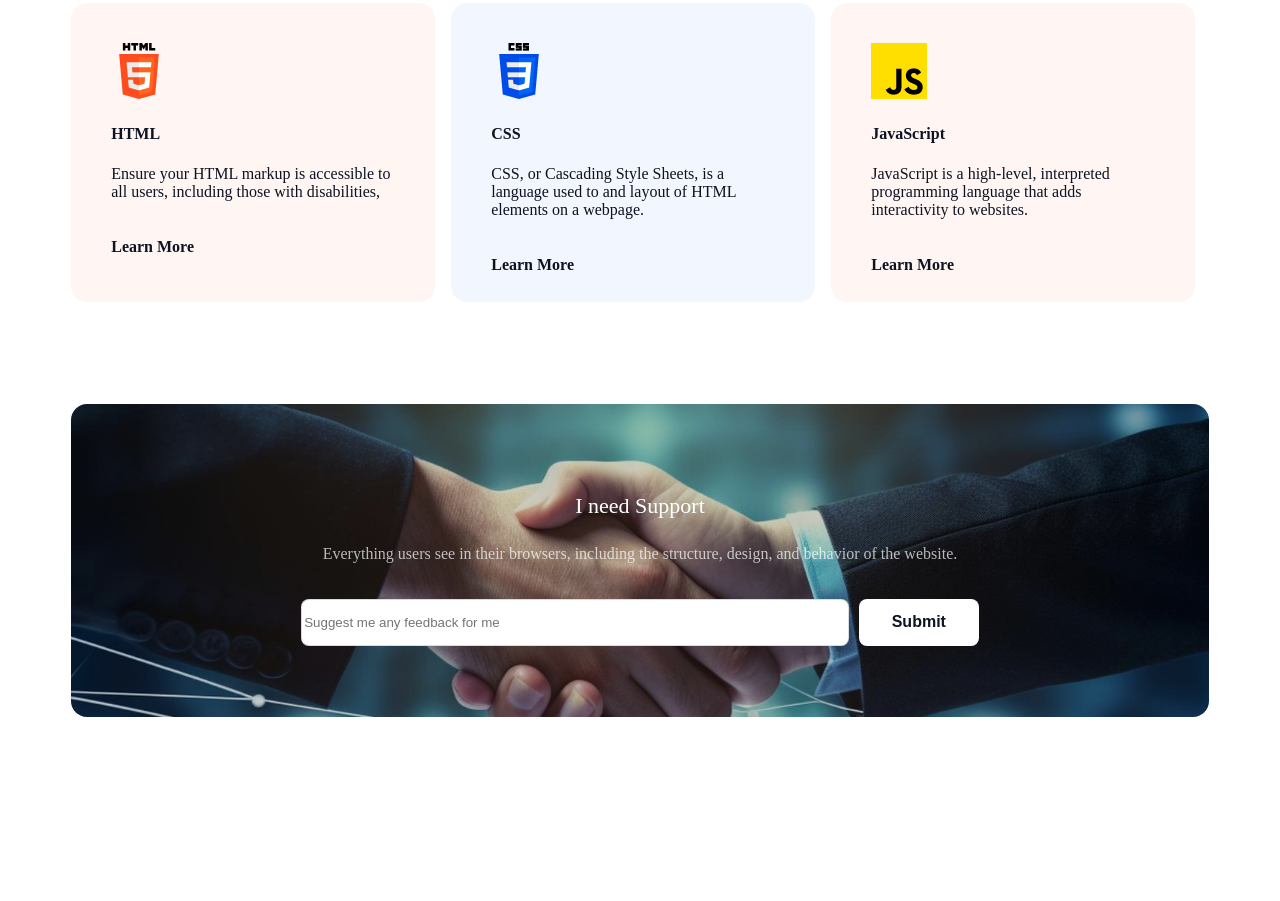
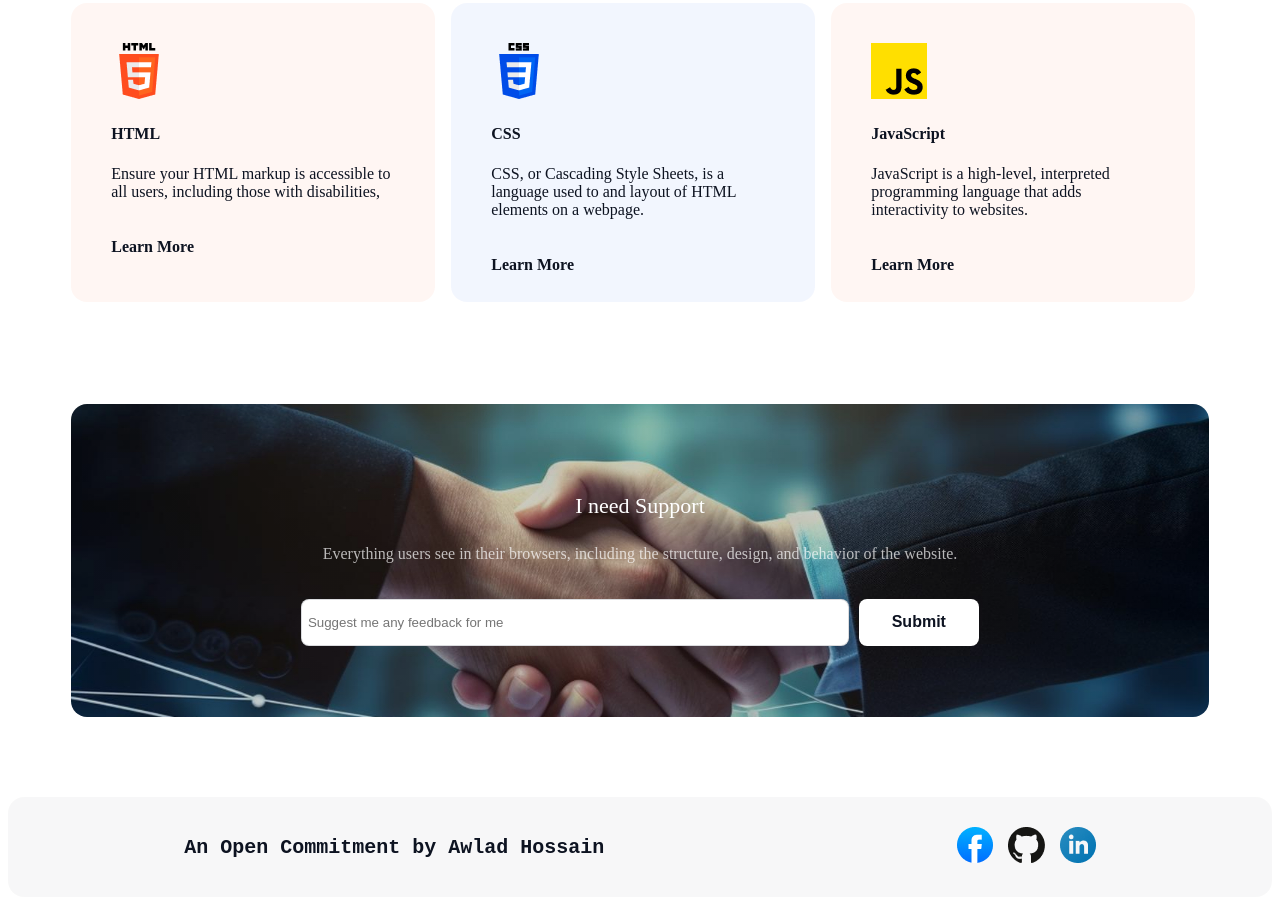
Before and after one commit to harun708280/PH-1st-Assingment, a plain HTML site: page index.html in a window 1280 px wide. Shown: the part 3015-3916 px from the top of the page. Before the commit the page ends 3740 px from the top, so only its background shows below. Drawn offline with Linux system fonts and the light colour scheme; a web font is replaced by a local one.

Commit message:
'Footer-contein

```diff
--- a/css/style.css
+++ b/css/style.css
@@ -17,7 +17,7 @@
     height: 602px;
     width: 100%;
 
-    background-image: url(/images/Hero-bg.png);
+    background-image: url(../images/Hero-bg.png);
     display: flex;
     margin-bottom: 70px;
 
@@ -278,7 +278,7 @@
 }
 
 .target-program{
-    width: 1140px;
+   width: 1140px;
    height: 299px;
 
    margin: 0 auto;
@@ -362,7 +362,7 @@
     display: flex;
     justify-content: center;
     align-items: center;
-    background-image:linear-gradient(rgba(0, 0, 0, 0.2),rgba(0, 0, 0, 0.2),rgba(0, 0, 0, 0.2)), url(/images/handshake.jpg);
+    background-image:linear-gradient(rgba(0, 0, 0, 0.2),rgba(0, 0, 0, 0.2),rgba(0, 0, 0, 0.2)), url(../images/handshake.jpg);
     background-position: center;
     border-radius: 16px;
 
@@ -436,3 +436,27 @@
     font-size: 16px;
     font-weight: 600;
 }
+
+/* Footer Start */
+
+footer{
+    height: 100px;
+    width: 100%;
+    margin-top: 80px;
+    display: flex;
+    justify-content: space-around;
+    align-items: center;
+    border-radius: 16px;
+    background: rgba(13, 19, 33, 0.03)
+}
+.footer-social-icon{
+    display: flex;
+    gap: 15px;
+
+}
+
+.footer-text p{
+    color: rgb(13, 19, 33);
+    font-size: 20px;
+    font-weight: 600;
+}
--- a/index.html
+++ b/index.html
@@ -109,13 +109,28 @@
                     <p> Everything users see in their browsers, including the structure, design, and behavior of the website.</p>
                 </div>
                 <form action="">
-                    <input class="sun-input" type="text" placeholder="Suggest me any feedback for me">
+                    <input class="sun-input" type="text" placeholder=" Suggest me any feedback for me">
                     <Button class="support-sumit">Submit</Button>
                 </form>
             </div>
         </section>
 
     </main>
-    <footer></footer>
+    <footer>
+        <div class="footer-text">
+            <p>An Open Commitment by Awlad Hossain</p>
+        </div>
+        <div class="footer-social-icon">
+            <a href="https://www.facebook.com/profile.php?id=100047813165925&mibextid=kFxxJD" target="_blank">
+                <img src="./images/facebook.png" alt="">
+            </a>
+            <a href="https://github.com/harunbd80" >
+                <img src="./images/github.png" target="_blank" alt="">
+            </a>
+            <a href="https://www.linkedin.com/in/md-harun-or-rashid-857a69307/" target="_blank">
+                <img src="./images/linkedin-icon 1.png" alt="">
+            </a>
+        </div>
+    </footer>
 </body>
 </html>
```
